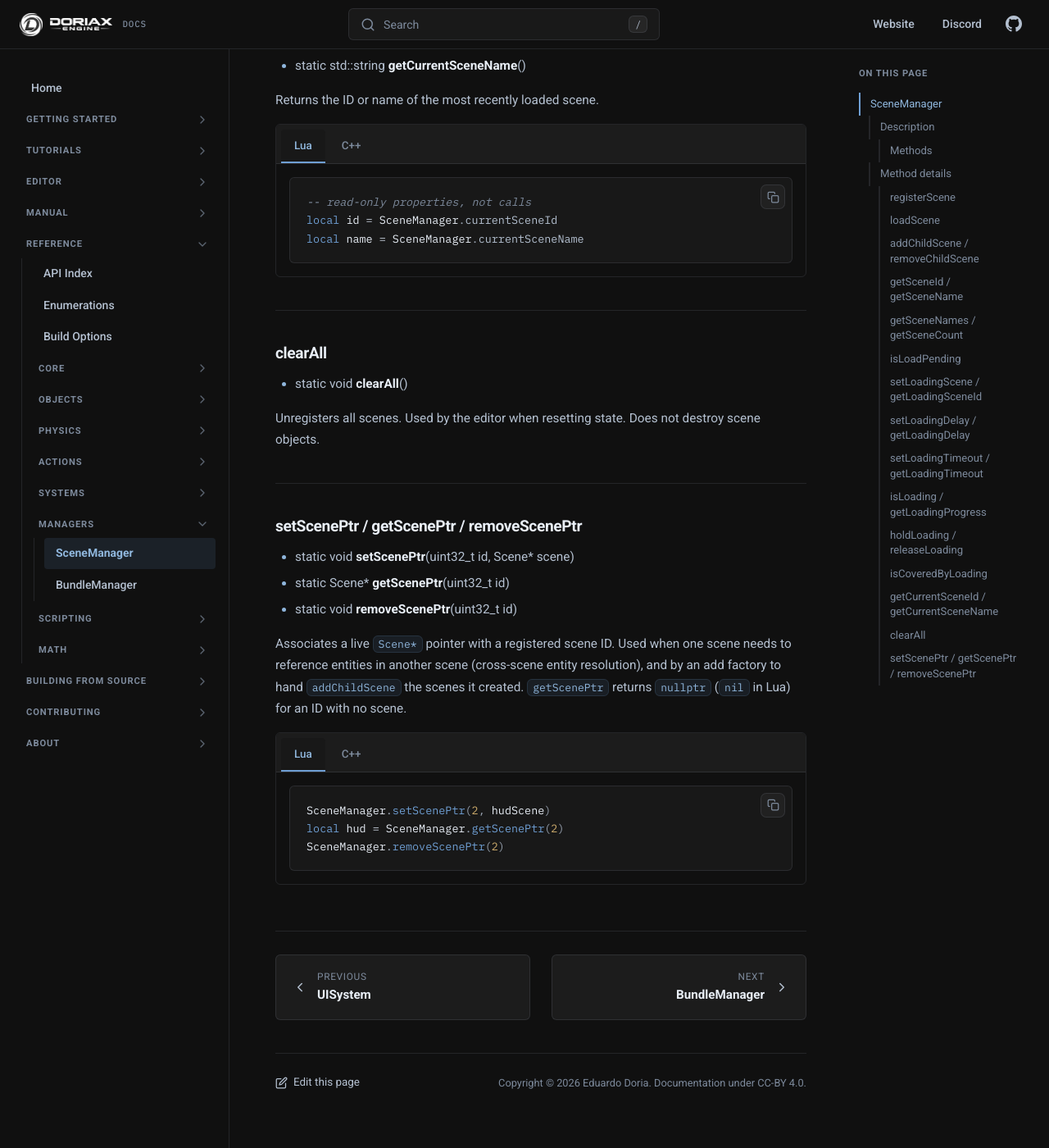
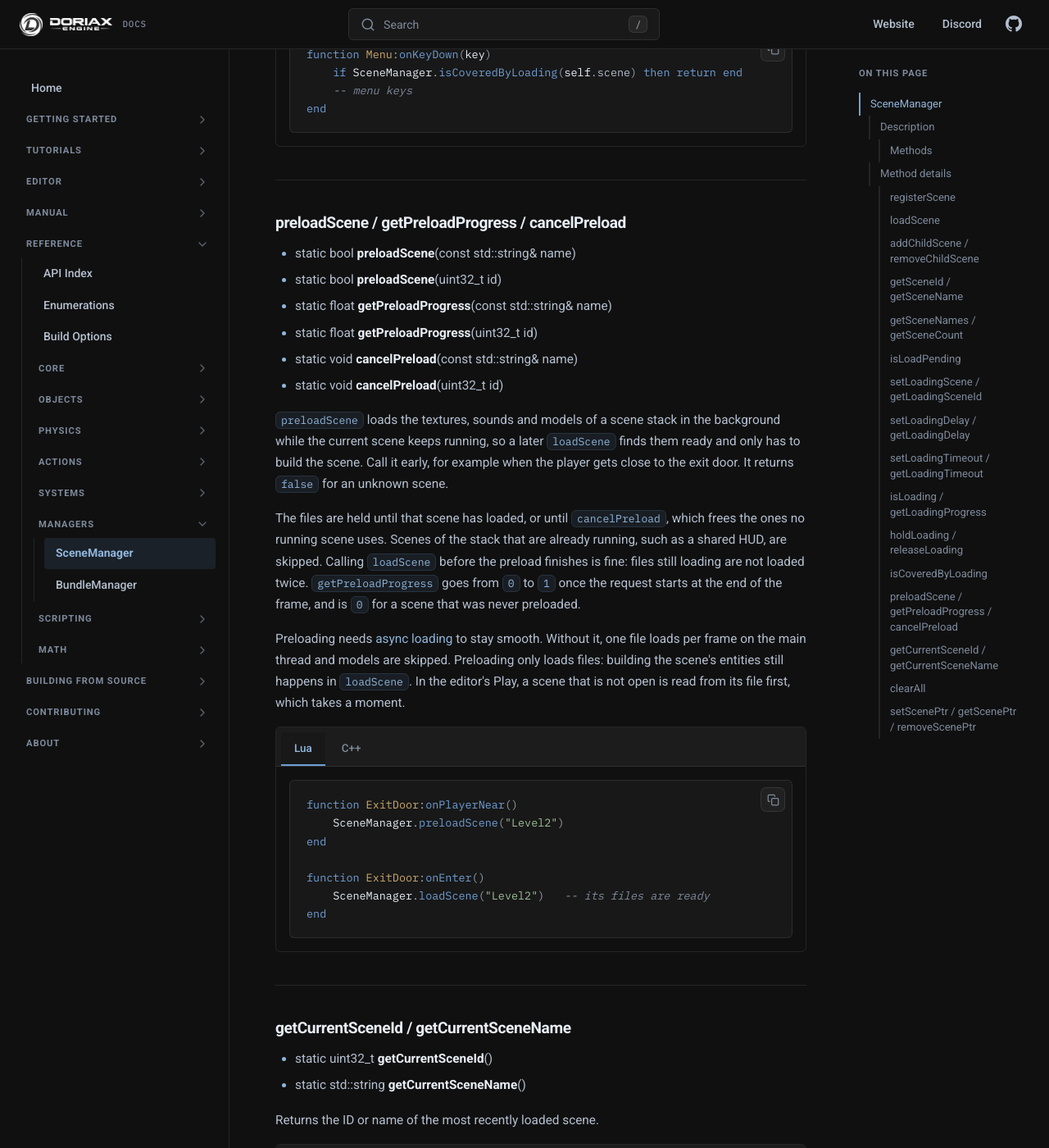
Before and after one commit to doriaxengine/doriax-docs, an MkDocs documentation site: the page built from docs/reference/classes/scenemanager.md, in a window 1280 px wide and 1400 px high, scrolled down 9946 px. Shown: the whole window at 82% size. Built offline with MkDocs 1.6.1, drawn with Linux system fonts in a browser that asks for light colours; comment, search, counter and statistics services are not loaded; some of the changed text lies outside the part shown.

Commit message:
Scene preloading

````diff
--- a/docs/reference/classes/scenemanager.md
+++ b/docs/reference/classes/scenemanager.md
@@ -38,6 +38,9 @@ Two operations change what is on screen:
 | static bool | [holdLoading](#holdloading-releaseloading) | C++ \| Lua |
 | static void | [releaseLoading](#holdloading-releaseloading) | C++ \| Lua |
 | static bool | [isCoveredByLoading](#iscoveredbyloading) | C++ \| Lua |
+| static bool | [preloadScene](#preloadscene-getpreloadprogress-cancelpreload) | C++ \| Lua |
+| static float | [getPreloadProgress](#preloadscene-getpreloadprogress-cancelpreload) | C++ \| Lua |
+| static void | [cancelPreload](#preloadscene-getpreloadprogress-cancelpreload) | C++ \| Lua |
 | static bool | [addChildScene](#addchildscene-removechildscene) | C++ \| Lua |
 | static bool | [removeChildScene](#addchildscene-removechildscene) | C++ \| Lua |
 | static uint32_t | [getSceneId](#getsceneid-getscenename) | C++ \| Lua |
@@ -58,7 +61,7 @@ Two operations change what is on screen:
 * static void **registerScene**(uint32_t id, const std::string& name, std::function<void()> loadFactory)
 * static void **registerScene**(uint32_t id, const std::string& name, std::function<void()> loadFactory, const std::vector<uint32_t>& sceneIds)
 * static void **registerScene**(uint32_t id, const std::string& name, std::function<void()> loadFactory, std::function<void()> addFactory)
-* static void **registerScene**(uint32_t id, const std::string& name, std::function<void()> loadFactory, std::function<void()> addFactory, const std::vector<uint32_t>& sceneIds)
+* static void **registerScene**(uint32_t id, const std::string& name, std::function<void()> loadFactory, std::function<void()> addFactory, const std::vector<uint32_t>& sceneIds, std::function\<SceneResources()\> resources = nullptr)
 
 Registers a named scene stack with the functions that build it. A stack has two of them because coming up *as the world* and coming up *on top of the world* are different jobs.
 
@@ -69,6 +72,8 @@ Registers a named scene stack with the functions that build it. A stack has two
 A stack registered without an add factory can still be loaded. It can only be added as a child once something else has created its scenes.
 
 The optional `sceneIds` vector lists the scenes that come up **together** with this one — the stack's *active* scenes. It is what `addChildScene` puts on screen, the stack's own scene first so it sits below the layers it owns. A braced list works in C++ (`{1, 2}`), and the stack's own id is added when the list leaves it out.
+
+The optional **`resources`** function lists the files the scene loads — its `textures`, `sounds` and `models` — for [`preloadScene`](#preloadscene-getpreloadprogress-cancelpreload). Exported games and the editor's Play pass it for every scene.
 
 === "C++"
     ```cpp
@@ -425,6 +430,55 @@ script can check this to ignore keys while its scene is covered.
 
 ---
 
+### preloadScene / getPreloadProgress / cancelPreload
+
+* static bool **preloadScene**(const std::string& name)
+* static bool **preloadScene**(uint32_t id)
+* static float **getPreloadProgress**(const std::string& name)
+* static float **getPreloadProgress**(uint32_t id)
+* static void **cancelPreload**(const std::string& name)
+* static void **cancelPreload**(uint32_t id)
+
+`preloadScene` loads the textures, sounds and models of a scene stack in the background
+while the current scene keeps running, so a later [`loadScene`](#loadscene) finds them
+ready and only has to build the scene. Call it early, for example when the player gets
+close to the exit door. It returns `false` for an unknown scene.
+
+The files are held until that scene has loaded, or until `cancelPreload`, which frees the
+ones no running scene uses. Scenes of the stack that are already running, such as a shared
+HUD, are skipped. Calling `loadScene` before the preload finishes is fine: files still
+loading are not loaded twice. `getPreloadProgress` goes from `0` to `1` once the request
+starts at the end of the frame, and is `0` for a scene that was never preloaded.
+
+Preloading needs [async loading](engine.md#asyncloading) to stay smooth. Without it, one
+file loads per frame on the main thread and models are skipped. Preloading only loads
+files: building the scene's entities still happens in `loadScene`. In the editor's Play, a
+scene that is not open is read from its file first, which takes a moment.
+
+=== "Lua"
+    ```lua
+    function ExitDoor:onPlayerNear()
+        SceneManager.preloadScene("Level2")
+    end
+
+    function ExitDoor:onEnter()
+        SceneManager.loadScene("Level2")   -- its files are ready
+    end
+    ```
+
+=== "C++"
+    ```cpp
+    void ExitDoor::onPlayerNear() {
+        SceneManager::preloadScene("Level2");
+    }
+
+    void ExitDoor::onEnter() {
+        SceneManager::loadScene("Level2");   // its files are ready
+    }
+    ```
+
+---
+
 ### getCurrentSceneId / getCurrentSceneName
 
 * static uint32_t **getCurrentSceneId**()
````
Also changed, not shown: docs/manual/threading-and-async-loading.md (+26 -0 lines).
